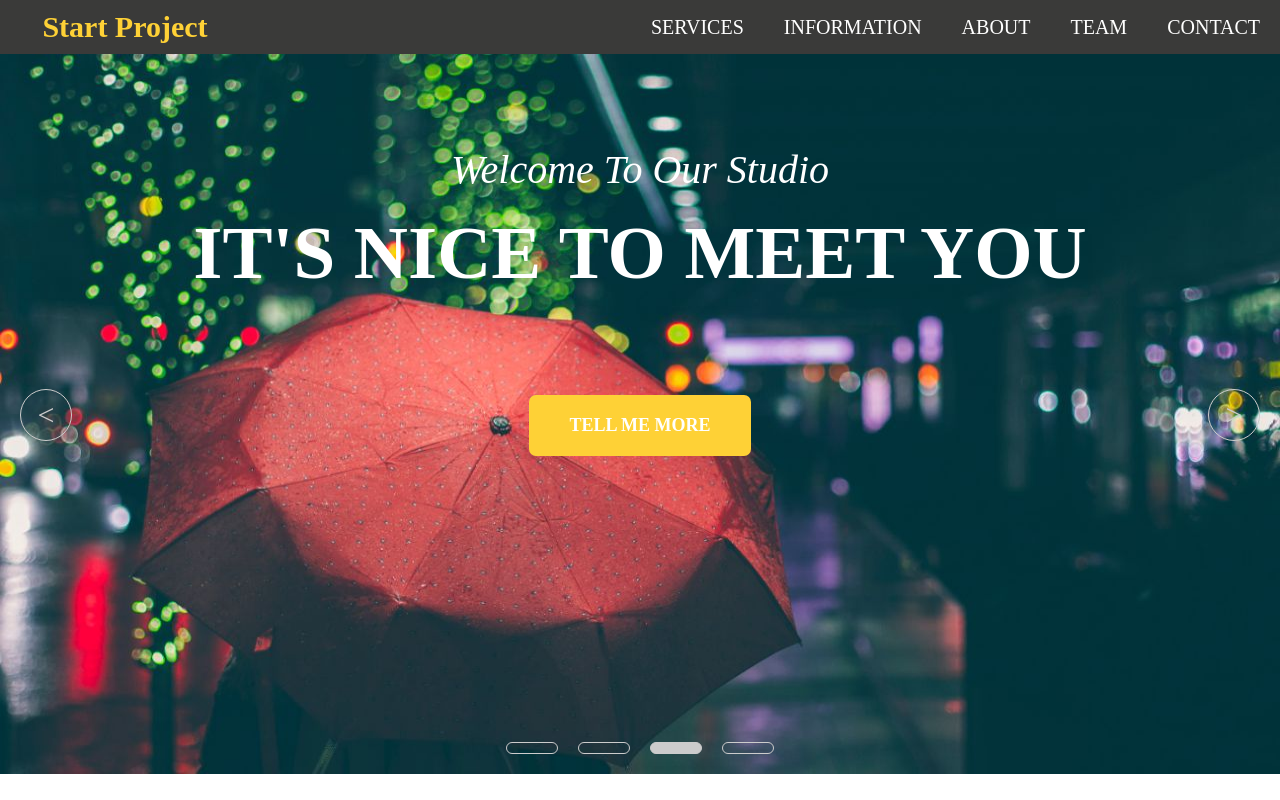
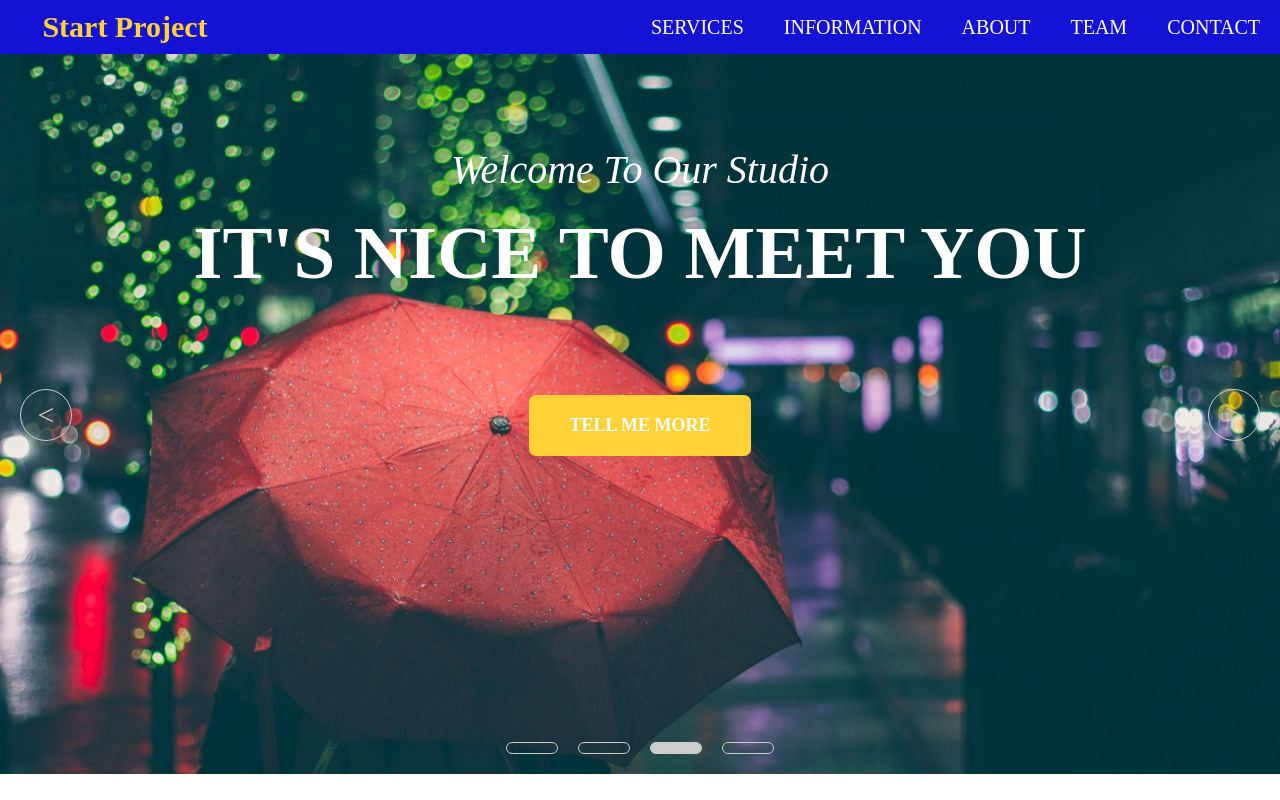
Before and after one commit to lskAtGithub/A-web-site, a plain HTML site: page index.html in a window 1280 px wide. Shown: the top 800 px of the page. Drawn offline with nearby package versions, Linux system fonts and the light colour scheme; a web font is replaced by a local one.

Commit message:
Update index.css

```diff
--- a/css/index.css
+++ b/css/index.css
@@ -35,7 +35,7 @@
 	width: 100%;
 	display: flex;
 	justify-content: space-between;
-	background: #141413d5;
+	background: #1413d5;
 	padding: 10px 0;
 }
 .nav>p{
```
